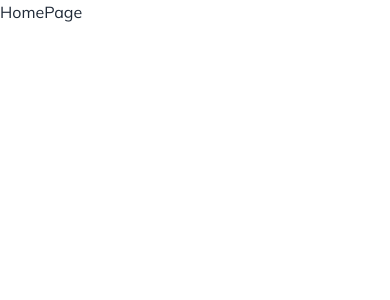
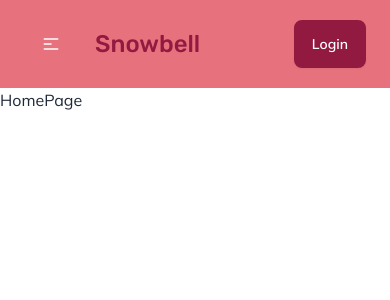
Before and after one commit to afiagithub/product-gallery, a React (Vite) app: page / in a window 390 px wide. Shown: the top 300 px of the page. Built offline with nearby package versions, Linux system fonts and the light colour scheme.

Commit message:
added navigation bar

```diff
--- /dev/null
+++ b/src/components/Navbar.jsx
@@ -0,0 +1,53 @@
+import { NavLink } from "react-router-dom";
+
+const Navbar = () => {
+    const links = <>
+        <li className="bg-transparent mx-2"><NavLink className={({ isActive }) => isActive ? "border-2 border-[#921A40] text-[#921A40]"
+            : "border-2 border-transparent"} to="/">Home</NavLink></li>
+        <li className="bg-transparent mx-2"><NavLink className={({ isActive }) => isActive ? "border-2 border-[#921A40] text-[#921A40]"
+            : "border-2 border-transparent"} to="/about">About</NavLink></li>
+        <li className="bg-transparent mx-2"><NavLink className={({ isActive }) => isActive ? "border-2 border-[#921A40] text-[#921A40]"
+            : "border-2 border-transparent"} to="/add-product">Add Product</NavLink></li>
+    </>
+    return (
+        <div className="navbar px-6 md:px-12 lg:px-20 py-5 bg-[#E7717D] text-white">
+            <div className="navbar-start">
+                <div className="dropdown">
+                    <div tabIndex={0} role="button" className="btn btn-ghost lg:hidden">
+                        <svg
+                            xmlns="http://www.w3.org/2000/svg"
+                            className="h-5 w-5"
+                            fill="none"
+                            viewBox="0 0 24 24"
+                            stroke="currentColor">
+                            <path
+                                strokeLinecap="round"
+                                strokeLinejoin="round"
+                                strokeWidth="2"
+                                d="M4 6h16M4 12h8m-8 6h16" />
+                        </svg>
+                    </div>
+                    <ul
+                        tabIndex={0}
+                        className="menu menu-sm dropdown-content bg-base-100 rounded-box z-[1] mt-3 w-52 p-2
+                        shadow text-[#921A40] font-semibold">
+                        {links}
+                    </ul>
+                </div>
+                <a className="btn btn-ghost font-rubik text-2xl lg:text-3xl font-medium
+                text-[#921A40]">Snowbell</a>
+            </div>
+            <div className="navbar-center hidden lg:flex">
+                <ul className="menu menu-horizontal px-1 font-semibold">
+                    {links}
+                </ul>
+            </div>
+            <div className="navbar-end">
+                <NavLink className="btn bg-[#921A40] text-white border-2 border-[#921A40]
+                hover:border-[#921A40] hover:bg-transparent hover:text-[#921A40]" to="/login">Login</NavLink>
+            </div>
+        </div>
+    );
+};
+
+export default Navbar;
--- a/src/layouts/MainLayout.jsx
+++ b/src/layouts/MainLayout.jsx
@@ -1,9 +1,11 @@
 import React from 'react';
 import { Outlet } from 'react-router-dom';
+import Navbar from '../components/Navbar';
 
 const MainLayout = () => {
     return (
         <div className='font-mulish'>
+            <Navbar/>
             <Outlet/>
         </div>
     );
```
